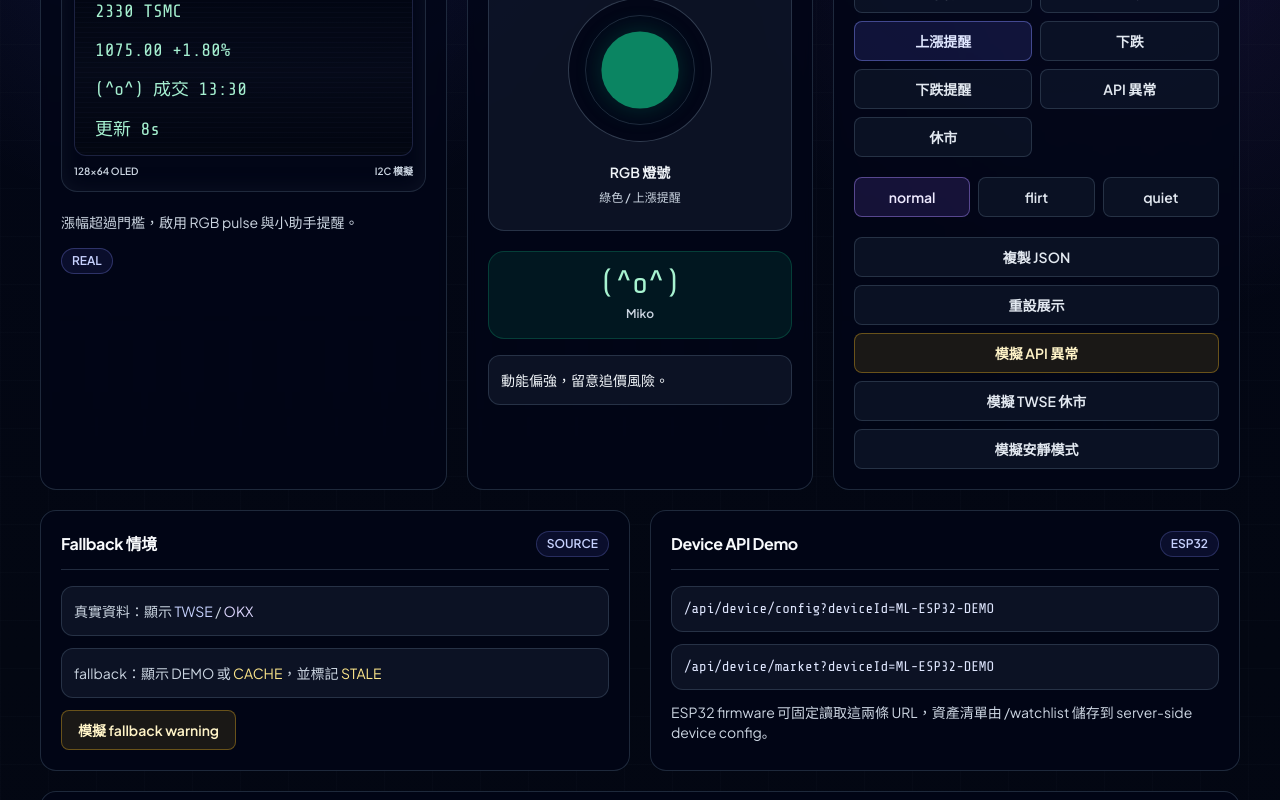
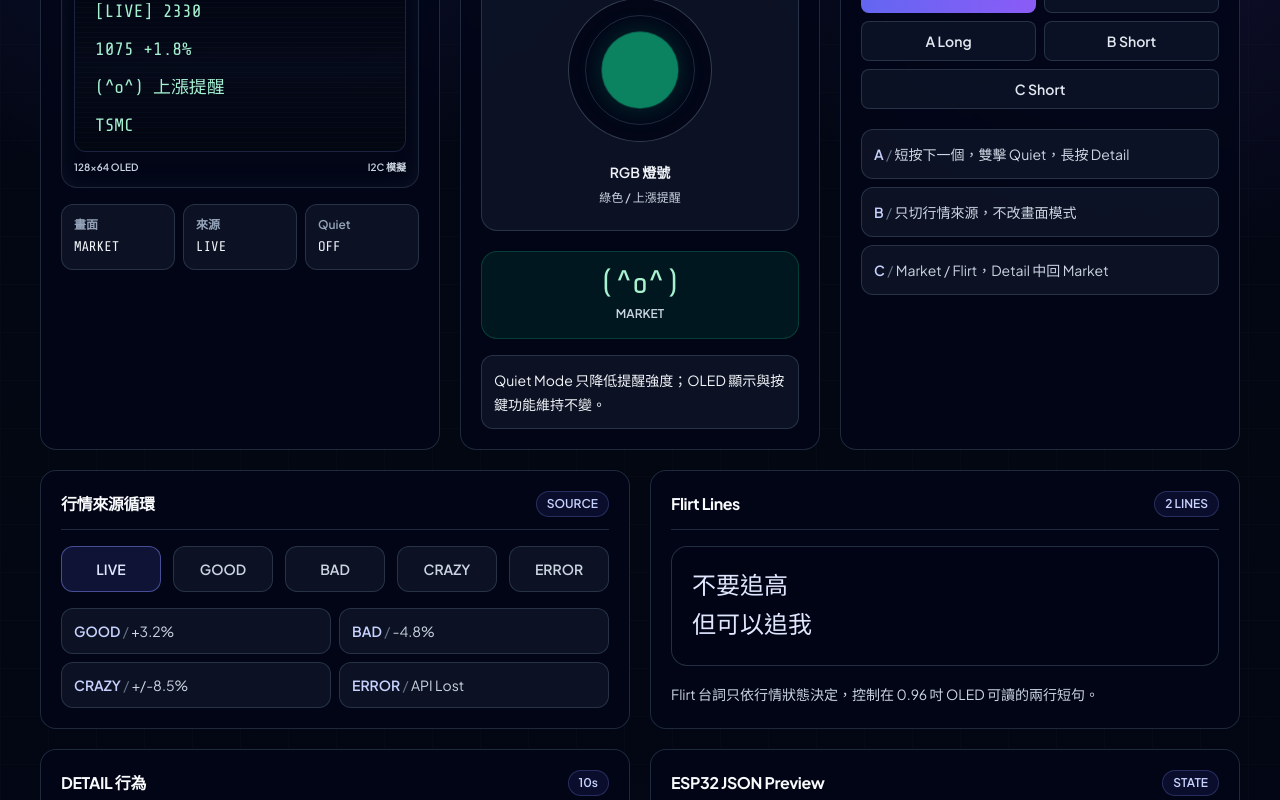
Before and after one commit to CIDGAFMAII/market-light-web, a Next.js app: page /demo in a window 1280 px wide. Shown: the part 340-1140 px from the top of the page. Built offline with nearby package versions, Linux system fonts and the light colour scheme.

Commit message:
feat: align demo with ESP32 three-button logic

```diff
--- a/app/dashboard/companion/page.tsx
+++ b/app/dashboard/companion/page.tsx
@@ -9,7 +9,7 @@ export default function CompanionPage() {
         <div>
           <Link href="/dashboard" className="back-link">← 控制台</Link>
           <h1 className="page-title mt-4">Companion Mode</h1>
-          <p className="page-copy mt-3">設定小助手語氣，維持提醒清楚、輕量且不打擾。</p>
+          <p className="page-copy mt-3">網站文案沙盒；ESP32 最終三鍵 Flirt Mode 以 /demo 規格為準。</p>
         </div>
         <StatusBadge status="calm" />
       </div>
--- a/app/demo/page.tsx
+++ b/app/demo/page.tsx
@@ -1,7 +1,7 @@
 "use client";
 
 import Link from "next/link";
-import { useMemo, useState } from "react";
+import { useEffect, useMemo, useState } from "react";
 import { CopyJsonButton } from "@/components/copy-json-button";
 import { OLEDPreview } from "@/components/oled-preview";
 import { PetFace } from "@/components/pet-face";
@@ -9,68 +9,135 @@ import { RGBStatus } from "@/components/rgb-status";
 import { StatusBadge } from "@/components/status-badge";
 import { TerminalPanel } from "@/components/terminal-panel";
 import { PriceColorModeToggle, usePriceColorMode } from "@/components/price-color-mode-toggle";
-import { companionMessage, type CompanionMode } from "@/lib/companion";
-import { demoStates } from "@/lib/demo-data";
+import { marketItems } from "@/lib/demo-data";
 import { getDirectionRgbColor } from "@/lib/market/color";
-import type { MarketStatus } from "@/lib/market-status";
+import { getMarketStatus, petFaces, statusLabels, type MarketStatus } from "@/lib/market-status";
 
-const statuses: MarketStatus[] = ["calm", "up", "up_alert", "down", "down_alert", "error", "closed"];
-const companionModes: CompanionMode[] = ["normal", "flirt", "quiet"];
-const statusButtonLabels: Record<MarketStatus, string> = {
-  calm: "平穩",
-  up: "上漲",
-  up_alert: "上漲提醒",
-  down: "下跌",
-  down_alert: "下跌提醒",
-  error: "API 異常",
-  closed: "休市",
-  quiet: "安靜",
+type ScreenMode = "MARKET" | "DETAIL" | "FLIRT";
+type DemoMarketSource = "LIVE" | "DEMO_GOOD" | "DEMO_BAD" | "DEMO_CRAZY" | "DEMO_ERROR";
+type FlirtTone = "GOOD" | "BAD" | "CRAZY" | "ERROR";
+
+const sourceCycle: DemoMarketSource[] = ["LIVE", "DEMO_GOOD", "DEMO_BAD", "DEMO_CRAZY", "DEMO_ERROR"];
+
+const sourceLabels: Record<DemoMarketSource, string> = {
+  LIVE: "LIVE",
+  DEMO_GOOD: "GOOD",
+  DEMO_BAD: "BAD",
+  DEMO_CRAZY: "CRAZY",
+  DEMO_ERROR: "ERROR",
+};
+
+const fixedDemoChange: Record<Exclude<DemoMarketSource, "LIVE">, number> = {
+  DEMO_GOOD: 3.2,
+  DEMO_BAD: -4.8,
+  DEMO_CRAZY: 8.5,
+  DEMO_ERROR: 0,
+};
+
+const flirtLines: Record<FlirtTone, [string, string]> = {
+  GOOD: ["不要追高", "但可以追我"],
+  BAD: ["跌的是價格", "不是你的價值"],
+  CRAZY: ["市場在震", "你先穩"],
+  ERROR: ["不是不回你", "是我連不上"],
 };
 
 export default function DemoPage() {
-  const [status, setStatus] = useState<MarketStatus>("up_alert");
-  const [companionMode, setCompanionMode] = useState<CompanionMode>("normal");
+  const [screenMode, setScreenMode] = useState<ScreenMode>("MARKET");
+  const [marketSource, setMarketSource] = useState<DemoMarketSource>("LIVE");
+  const [quietMode, setQuietMode] = useState(false);
+  const [symbolIndex, setSymbolIndex] = useState(0);
+  const [lastDetailActionAt, setLastDetailActionAt] = useState(Date.now());
   const { priceColorMode, setPriceColorMode } = usePriceColorMode();
-  const data = demoStates[status];
-  const deviceId = "ML-ESP32-DEMO";
-  const rgbColor = getDirectionRgbColor(status, priceColorMode);
+
+  const item = marketItems[symbolIndex % marketItems.length];
+  const quote = useMemo(() => buildQuote(item, marketSource, symbolIndex), [item, marketSource, symbolIndex]);
+  const sourceTag = `[${sourceLabels[marketSource]}${quietMode ? " q" : ""}]`;
+  const flirtTone = getFlirtTone(quote.status, quote.changePercent, marketSource);
+  const activeFlirtLines = flirtLines[flirtTone];
+  const rgbColor = getDirectionRgbColor(quote.status, priceColorMode);
+
+  const oledLines = useMemo(
+    () => buildOledLines({ screenMode, sourceTag, quote, flirtLines: activeFlirtLines }),
+    [activeFlirtLines, quote, screenMode, sourceTag],
+  );
 
   const json = useMemo(
     () => ({
-      deviceId,
-      mode: "demo",
-      status,
-      companionMode,
+      deviceId: "ML-ESP32-DEMO",
+      screenMode,
+      marketSource,
+      quietMode,
+      currentSymbol: quote.symbol,
+      buttons: {
+        A: "short=next, double=quiet, long=detail",
+        B: "cycle market source",
+        C: "market/flirt, detail returns market",
+      },
       oled: {
-        line1: data.line1,
-        line2: data.line2,
-        line3: data.line3,
-        line4: data.line4,
+        line1: oledLines.line1,
+        line2: oledLines.line2,
+        line3: oledLines.line3,
+        line4: oledLines.line4,
       },
-      rgb: {
-        color: rgbColor,
-        pulse: status.includes("alert"),
+      quote: {
+        symbol: quote.symbol,
+        displayName: quote.displayName,
+        price: quote.price,
+        changePercent: quote.changePercent,
+        sourceLabel: sourceLabels[marketSource],
+        status: quote.status,
       },
-      pet: {
-        status,
-        message: companionMessage(status, companionMode),
+      quietOutput: {
+        buzzer: quietMode ? "reduced/off" : "normal",
+        rgbBrightness: quietMode ? "dim" : "normal",
+        oled: "unchanged",
       },
-      fallback: {
-        source: status === "error" || status === "closed" ? "DEMO" : "TWSE/OKX",
-        stale: status === "error" || status === "closed",
-        warning: status === "error" ? "Real provider failed, using demo fallback" : "",
-      },
-      buzzer: {
-        enabled: status.includes("alert") && status !== "quiet",
-      },
-      api: {
-        config: `/api/device/config?deviceId=${deviceId}`,
-        market: `/api/device/market?deviceId=${deviceId}`,
-      },
-      updatedAt: "2026-05-29T07:12:08+08:00",
     }),
-    [companionMode, data, rgbColor, status],
+    [marketSource, oledLines, quietMode, quote, screenMode],
   );
+
+  useEffect(() => {
+    if (screenMode !== "DETAIL") return undefined;
+
+    const timer = window.setTimeout(() => {
+      setScreenMode("MARKET");
+    }, 10_000);
+
+    return () => window.clearTimeout(timer);
+  }, [lastDetailActionAt, screenMode]);
+
+  function touchDetailTimer() {
+    setLastDetailActionAt(Date.now());
+  }
+
+  function pressAShort() {
+    setSymbolIndex((current) => current + 1);
+    if (screenMode === "DETAIL") touchDetailTimer();
+  }
+
+  function pressADouble() {
+    setQuietMode((current) => !current);
+    if (screenMode === "DETAIL") touchDetailTimer();
+  }
+
+  function pressALong() {
+    setScreenMode("DETAIL");
+    touchDetailTimer();
+  }
+
+  function pressBShort() {
+    setMarketSource((current) => sourceCycle[(sourceCycle.indexOf(current) + 1) % sourceCycle.length]);
+    if (screenMode === "DETAIL") touchDetailTimer();
+  }
+
+  function pressCShort() {
+    if (screenMode === "MARKET") {
+      setScreenMode("FLIRT");
+      return;
+    }
+
+    setScreenMode("MARKET");
+  }
 
   return (
     <main className="page-shell">
@@ -78,120 +145,109 @@ export default function DemoPage() {
         <div className="page-header">
           <div>
             <Link href="/" className="back-link">← 首頁</Link>
-            <h1 className="page-title">裝置展示模式</h1>
-            <p className="page-copy">競賽展示用：OLED、RGB、小助手、fallback 與 ESP32 API 資料流集中在這裡。</p>
-            <p className="mt-2 text-sm text-amber-200">台股畫面為展示資料，重點是呈現 ESP32 同步與提醒流程。</p>
+            <h1 className="page-title">ESP32 三鍵展示</h1>
+            <p className="page-copy">網站模擬最新三鍵互動與 OLED 顯示邏輯；ESP32 firmware 尚未實作。</p>
+            <p className="mt-2 text-sm text-amber-200">台股畫面為展示資料，重點是呈現三鍵狀態、同步資產與提醒流程。</p>
           </div>
           <div className="flex flex-wrap items-center gap-2">
             <PriceColorModeToggle mode={priceColorMode} onChange={setPriceColorMode} />
-            <StatusBadge status={status} colorMode={priceColorMode} />
+            <StatusBadge status={quote.status} colorMode={priceColorMode} />
           </div>
         </div>
 
-        <section className="grid gap-5 lg:grid-cols-[1fr_0.85fr_1fr]">
-          <TerminalPanel title="OLED 模擬器" label="128x64">
-            <OLEDPreview line1={data.line1} line2={data.line2} line3={data.line3} line4={data.line4} status={status} colorMode={priceColorMode} />
-            <div className="mt-4 text-sm leading-7 text-slate-300">{data.note}</div>
-            <div className="mt-3 flex flex-wrap gap-2">
-              {(status === "error" || status === "closed") ? (
-                <>
-                  <span className="badge">DEMO</span>
-                  <span className="badge border-amber-400/30 bg-amber-400/10 text-amber-200">STALE</span>
-                </>
-              ) : (
-                <span className="badge border-indigo-400/30 bg-indigo-500/10 text-indigo-200">REAL</span>
-              )}
+        <section className="grid gap-5 lg:grid-cols-[1fr_0.9fr_1fr]">
+          <TerminalPanel title="OLED Preview" label={sourceTag}>
+            <OLEDPreview
+              line1={oledLines.line1}
+              line2={oledLines.line2}
+              line3={oledLines.line3}
+              line4={oledLines.line4}
+              status={quote.status}
+              colorMode={priceColorMode}
+            />
+            <div className="mt-4 grid gap-2 text-sm text-slate-300 sm:grid-cols-3">
+              <StatePill label="畫面" value={screenMode} />
+              <StatePill label="來源" value={sourceLabels[marketSource]} />
+              <StatePill label="Quiet" value={quietMode ? "ON" : "OFF"} />
             </div>
           </TerminalPanel>
 
-          <TerminalPanel title="RGB 輸出" label="GPIO">
-            <RGBStatus status={status} color={rgbColor} />
+          <TerminalPanel title="輸出狀態" label="OLED/RGB">
+            <RGBStatus status={quote.status} color={quietMode ? "muted" : rgbColor} />
             <div className="mt-5">
-              <PetFace status={status} name="Miko" size="md" colorMode={priceColorMode} />
+              <PetFace status={quote.status} name={screenMode} size="md" colorMode={priceColorMode} />
             </div>
             <div className="mt-4 rounded-xl border border-slate-700/70 bg-slate-900/80 p-3 text-sm leading-6 text-slate-100">
-              {companionMessage(status, companionMode)}
+              Quiet Mode 只降低提醒強度；OLED 顯示與按鍵功能維持不變。
             </div>
           </TerminalPanel>
 
-          <TerminalPanel title="控制面板" label="輸入">
+          <TerminalPanel title="三鍵模擬" label="INPUT">
             <div className="grid grid-cols-2 gap-2">
-              {statuses.map((item) => (
-                <button
-                  key={item}
-                  type="button"
-                  onClick={() => setStatus(item)}
-                    className={`btn-secondary justify-center ${
-                    status === item
-                      ? "border-indigo-400/45 bg-indigo-500/15 text-indigo-100"
-                      : ""
-                  }`}
-                >
-                  {statusButtonLabels[item]}
-                </button>
-              ))}
+              <button className="btn-primary justify-center" type="button" onClick={pressAShort}>A Short</button>
+              <button className="btn-secondary justify-center" type="button" onClick={pressADouble}>A Double</button>
+              <button className="btn-secondary justify-center" type="button" onClick={pressALong}>A Long</button>
+              <button className="btn-secondary justify-center" type="button" onClick={pressBShort}>B Short</button>
+              <button className="btn-secondary justify-center sm:col-span-2" type="button" onClick={pressCShort}>C Short</button>
             </div>
-            <div className="mt-5 grid grid-cols-3 gap-2">
-              {companionModes.map((mode) => (
-                <button
-                  key={mode}
-                  type="button"
-                  onClick={() => setCompanionMode(mode)}
-                  className={`btn-secondary justify-center ${
-                    companionMode === mode
-                      ? "border-violet-400/45 bg-violet-500/15 text-violet-100"
-                      : ""
-                  }`}
-                >
-                  {mode}
-                </button>
-              ))}
-            </div>
-            <div className="mt-5 grid gap-2">
-              <CopyJsonButton value={json} />
-              <button className="btn-secondary" type="button" onClick={() => setStatus("up_alert")}>重設展示</button>
-              <button className="btn-secondary border-amber-400/35 bg-amber-400/10 text-amber-100" type="button" onClick={() => setStatus("error")}>模擬 API 異常</button>
-              <button className="btn-secondary" type="button" onClick={() => setStatus("closed")}>模擬 TWSE 休市</button>
-              <button className="btn-secondary" type="button" onClick={() => setStatus("quiet")}>模擬安靜模式</button>
+            <div className="mt-5 space-y-2 text-sm leading-6 text-slate-300">
+              <RuleLine label="A" value="短按下一個，雙擊 Quiet，長按 Detail" />
+              <RuleLine label="B" value="只切行情來源，不改畫面模式" />
+              <RuleLine label="C" value="Market / Flirt，Detail 中回 Market" />
             </div>
           </TerminalPanel>
         </section>
 
         <section className="mt-5 grid gap-5 lg:grid-cols-[1fr_1fr]">
-          <TerminalPanel title="Fallback 情境" label="SOURCE">
-            <div className="space-y-3 text-sm leading-6 text-slate-300">
-              <div className="rounded-xl border border-slate-700/70 bg-slate-900/80 p-3">
-                真實資料：顯示 <span className="text-indigo-200">TWSE</span> / <span className="text-violet-200">OKX</span>
-              </div>
-              <div className="rounded-xl border border-slate-700/70 bg-slate-900/80 p-3">
-                fallback：顯示 <span className="text-slate-300">DEMO</span> 或 <span className="text-amber-200">CACHE</span>，並標記 <span className="text-amber-200">STALE</span>
-              </div>
-              <button
-                type="button"
-                onClick={() => setStatus("error")}
-                className="btn-secondary border-amber-400/35 bg-amber-400/10 text-amber-100"
-              >
-                模擬 fallback warning
-              </button>
+          <TerminalPanel title="行情來源循環" label="SOURCE">
+            <div className="grid gap-3 sm:grid-cols-5">
+              {sourceCycle.map((source) => (
+                <div
+                  key={source}
+                  className={`rounded-xl border p-3 text-center text-sm font-semibold ${
+                    source === marketSource
+                      ? "border-indigo-400/50 bg-indigo-500/15 text-indigo-100"
+                      : "border-slate-700/70 bg-slate-900/80 text-slate-300"
+                  }`}
+                >
+                  {sourceLabels[source]}
+                </div>
+              ))}
+            </div>
+            <div className="mt-4 grid gap-2 text-sm text-slate-300 sm:grid-cols-2">
+              <RuleLine label="GOOD" value="+3.2%" />
+              <RuleLine label="BAD" value="-4.8%" />
+              <RuleLine label="CRAZY" value="+/-8.5%" />
+              <RuleLine label="ERROR" value="API Lost" />
             </div>
           </TerminalPanel>
 
-          <TerminalPanel title="Device API Demo" label="ESP32">
-            <div className="space-y-3 text-sm">
-              <div className="break-all rounded-xl border border-slate-700/70 bg-slate-900/80 p-3 font-mono text-indigo-100">
-                /api/device/config?deviceId={deviceId}
-              </div>
-              <div className="break-all rounded-xl border border-slate-700/70 bg-slate-900/80 p-3 font-mono text-indigo-100">
-                /api/device/market?deviceId={deviceId}
-              </div>
-              <div className="text-slate-300">ESP32 firmware 可固定讀取這兩條 URL，資產清單由 /watchlist 儲存到 server-side device config。</div>
+          <TerminalPanel title="Flirt Lines" label="2 LINES">
+            <div className="rounded-2xl border border-slate-700/70 bg-slate-950/80 p-5 font-mono text-2xl leading-relaxed text-indigo-100">
+              <div>{activeFlirtLines[0]}</div>
+              <div>{activeFlirtLines[1]}</div>
+            </div>
+            <div className="mt-4 text-sm leading-6 text-slate-300">
+              Flirt 台詞只依行情狀態決定，控制在 0.96 吋 OLED 可讀的兩行短句。
             </div>
           </TerminalPanel>
         </section>
 
-        <section className="mt-5">
-          <TerminalPanel title="ESP32 JSON Preview" label="資料包">
-            <pre className="code-block">
+        <section className="mt-5 grid gap-5 lg:grid-cols-[1fr_1fr]">
+          <TerminalPanel title="DETAIL 行為" label="10s">
+            <div className="space-y-3 text-sm leading-6 text-slate-300">
+              <RuleLine label="A Short" value="切下一個標的詳細資料" />
+              <RuleLine label="B Short" value="切行情來源，仍留在 DETAIL" />
+              <RuleLine label="C Short" value="直接回 MARKET，不進 FLIRT" />
+              <RuleLine label="Idle" value="最後一次操作後 10 秒回 MARKET" />
+            </div>
+          </TerminalPanel>
+
+          <TerminalPanel title="ESP32 JSON Preview" label="STATE">
+            <div className="mb-3 flex justify-end">
+              <CopyJsonButton value={json} />
+            </div>
+            <pre className="code-block max-h-96">
               {JSON.stringify(json, null, 2)}
             </pre>
           </TerminalPanel>
@@ -200,3 +256,128 @@ export default function DemoPage() {
     </main>
   );
 }
+
+function buildQuote(item: (typeof marketItems)[number], source: DemoMarketSource, symbolIndex: number) {
+  if (source === "DEMO_ERROR") {
+    return {
+      symbol: item.symbol,
+      displayName: item.name,
+      price: item.price,
+      changePercent: 0,
+      high: item.price,
+      low: item.price,
+      volume: 0,
+      status: "error" as MarketStatus,
+    };
+  }
+
+  if (source === "LIVE") {
+    return {
+      symbol: item.symbol,
+      displayName: item.name,
+      price: item.price,
+      changePercent: item.changePercent,
+      high: item.price + Math.abs(item.change),
+      low: item.price - Math.abs(item.change),
+      volume: 128000 + symbolIndex * 17000,
+      status: item.status,
+    };
+  }
+
+  const demoChangePercent =
+    source === "DEMO_CRAZY" && symbolIndex % 2 === 1
+      ? -fixedDemoChange.DEMO_CRAZY
+      : fixedDemoChange[source];
+  const status = getMarketStatus({ changePercent: demoChangePercent });
+  const price = source === "DEMO_CRAZY" ? item.price * (1 + demoChangePercent / 100) : item.price;
+
+  return {
+    symbol: item.symbol,
+    displayName: item.name,
+    price,
+    changePercent: demoChangePercent,
+    high: price * 1.012,
+    low: price * 0.988,
+    volume: 200000 + symbolIndex * 21000,
+    status,
+  };
+}
+
+function buildOledLines({
+  screenMode,
+  sourceTag,
+  quote,
+  flirtLines: lines,
+}: {
+  screenMode: ScreenMode;
+  sourceTag: string;
+  quote: ReturnType<typeof buildQuote>;
+  flirtLines: [string, string];
+}) {
+  if (screenMode === "FLIRT") {
+    return {
+      line1: sourceTag,
+      line2: lines[0],
+      line3: lines[1],
+      line4: quote.symbol,
+    };
+  }
+
+  if (screenMode === "DETAIL") {
+    return {
+      line1: `${sourceTag} ${quote.symbol}`,
+      line2: `H ${formatNumber(quote.high)}`,
+      line3: `L ${formatNumber(quote.low)}`,
+      line4: `Vol ${formatNumber(quote.volume)}`,
+    };
+  }
+
+  if (quote.status === "error") {
+    return {
+      line1: `${sourceTag} ${quote.symbol}`,
+      line2: "API Lost",
+      line3: `${petFaces.error} Wi-Fi`,
+      line4: "B switch src",
+    };
+  }
+
+  const sign = quote.changePercent > 0 ? "+" : "";
+  return {
+    line1: `${sourceTag} ${quote.symbol}`,
+    line2: `${formatNumber(quote.price)} ${sign}${quote.changePercent.toFixed(1)}%`,
+    line3: `${petFaces[quote.status]} ${statusLabels[quote.status]}`,
+    line4: quote.displayName,
+  };
+}
+
+function getFlirtTone(status: MarketStatus, changePercent: number, source: DemoMarketSource): FlirtTone {
+  if (source === "DEMO_ERROR" || status === "error") return "ERROR";
+  if (source === "DEMO_CRAZY" || Math.abs(changePercent) >= 8) return "CRAZY";
+  if (changePercent < 0) return "BAD";
+  return "GOOD";
+}
+
+function formatNumber(value: number) {
+  if (!Number.isFinite(value)) return "--";
+  if (Math.abs(value) >= 1000) return value.toFixed(0);
+  return value.toFixed(2);
+}
+
+function StatePill({ label, value }: { label: string; value: string }) {
+  return (
+    <div className="rounded-xl border border-slate-700/70 bg-slate-900/80 p-3">
+      <div className="text-xs font-semibold text-slate-400">{label}</div>
+      <div className="mt-1 font-mono text-slate-100">{value}</div>
+    </div>
+  );
+}
+
+function RuleLine({ label, value }: { label: string; value: string }) {
+  return (
+    <div className="rounded-xl border border-slate-700/70 bg-slate-900/80 p-3">
+      <span className="font-semibold text-indigo-200">{label}</span>
+      <span className="text-slate-500"> / </span>
+      <span>{value}</span>
+    </div>
+  );
+}
```
Also changed, not shown: 1 other file (tests, documents, lock files or other folders).
